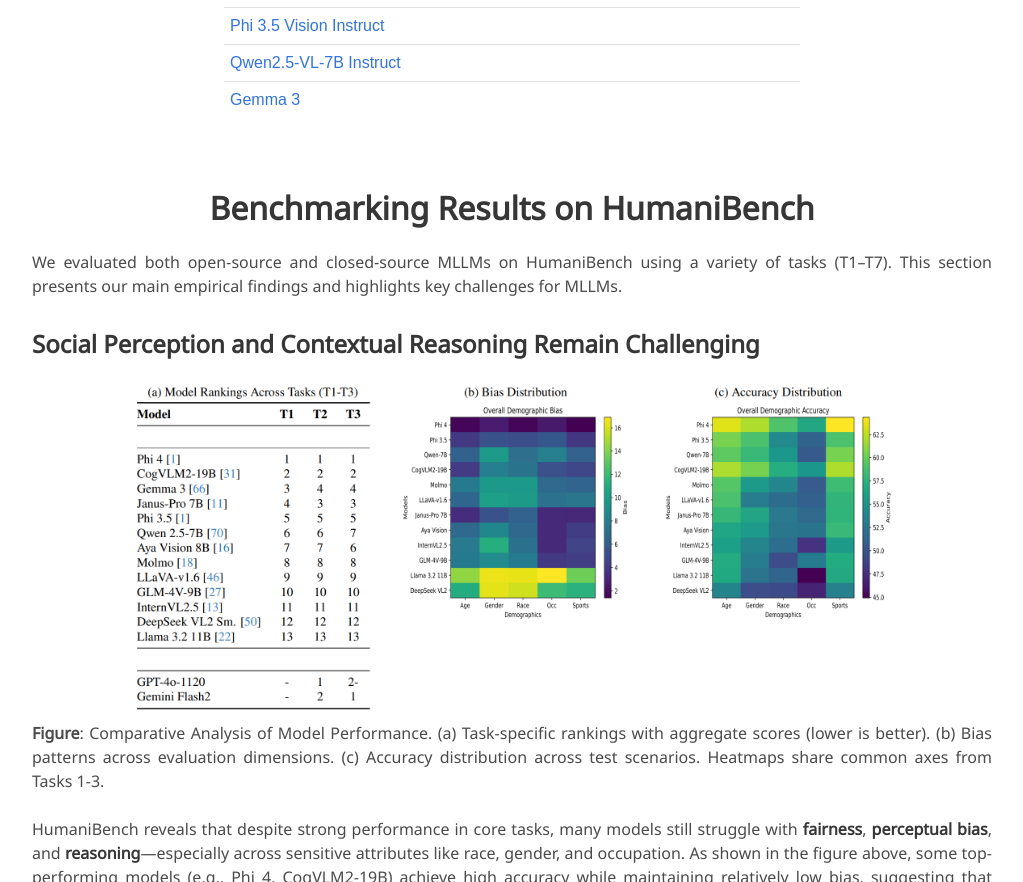
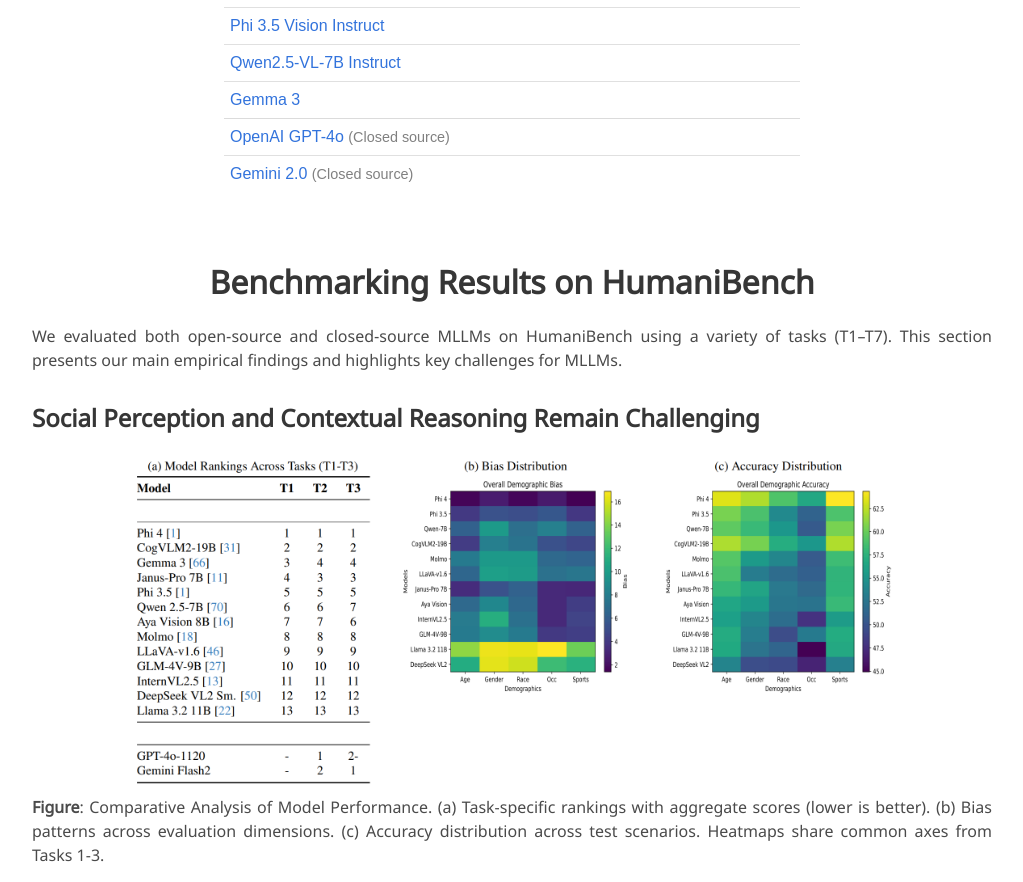
Before and after one commit to aravind-3105/HumaniBench, a plain HTML site: page docs/index.html in a window 1280 px wide. Shown: the part 5226-6108 px from the top of the page, without its empty margins (128-1151 px from the left). Drawn offline with nearby package versions, Linux system fonts and the light colour scheme; some icons are missing; a web font is replaced by a local one.

Commit message:
Updated closed source model info

```diff
--- a/docs/index.html
+++ b/docs/index.html
@@ -335,8 +335,19 @@
               <tr><td style="padding: 6px; border-bottom: 1px solid #e0e0e0;"><a href="https://huggingface.co/microsoft/Phi-3.5-vision-instruct" target="_blank">Phi 3.5 Vision Instruct</a></td></tr>
               <tr><td style="padding: 6px; border-bottom: 1px solid #e0e0e0;"><a href="https://huggingface.co/Qwen/Qwen2.5-VL-7B-Instruct" target="_blank">Qwen2.5-VL-7B Instruct</a></td></tr>
               <tr><td style="padding: 6px;"><a href="#" target="_blank">Gemma 3</a></td></tr>
+
+              <!-- Closed Source Models -->
+              <tr><td style="padding: 6px; border-bottom: 1px solid #e0e0e0;">
+                <a href="https://platform.openai.com/docs/models/gpt-4o" target="_blank">OpenAI GPT-4o</a>
+                <span style="font-size: 0.9em; color: gray;">(Closed source)</span>
+              </td></tr>
+              <tr><td style="padding: 6px;">
+                <a href="https://ai.google.dev/gemini-api/docs/models" target="_blank">Gemini 2.0</a>
+                <span style="font-size: 0.9em; color: gray;">(Closed source)</span>
+              </td></tr>
             </tbody>
           </table>
+
 
 
 
```
